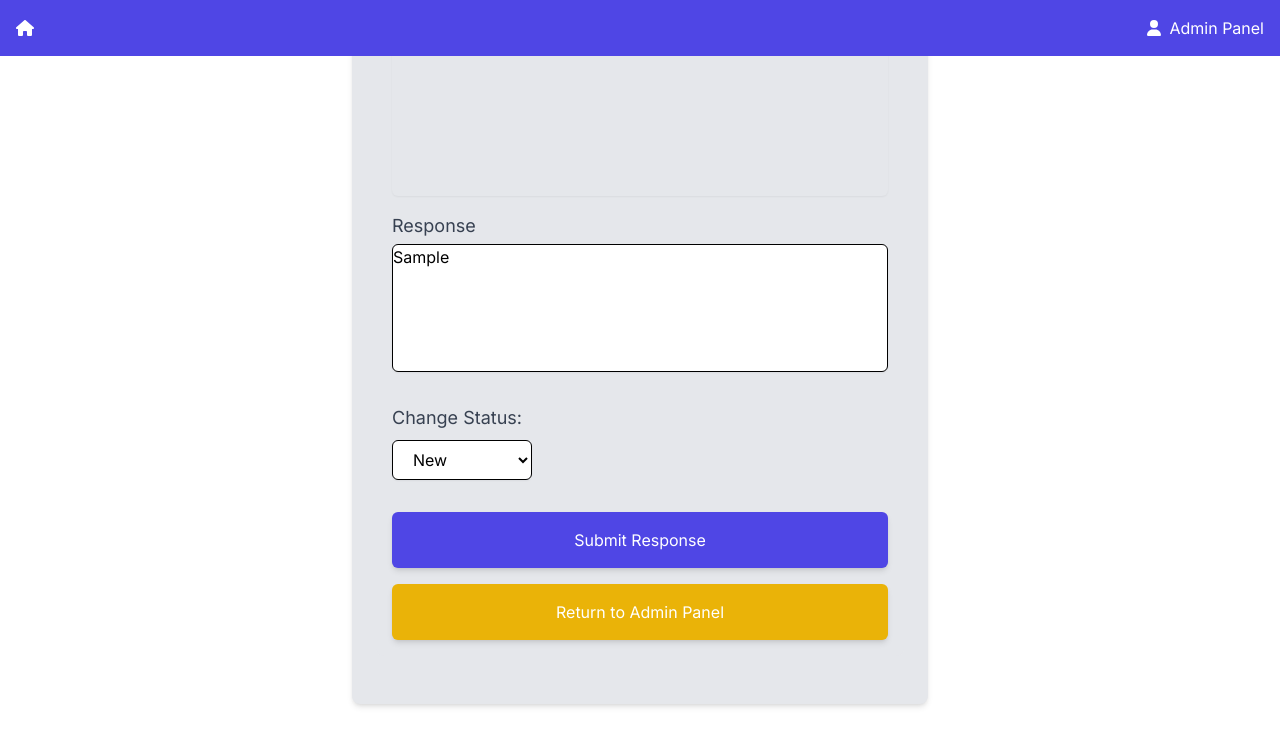
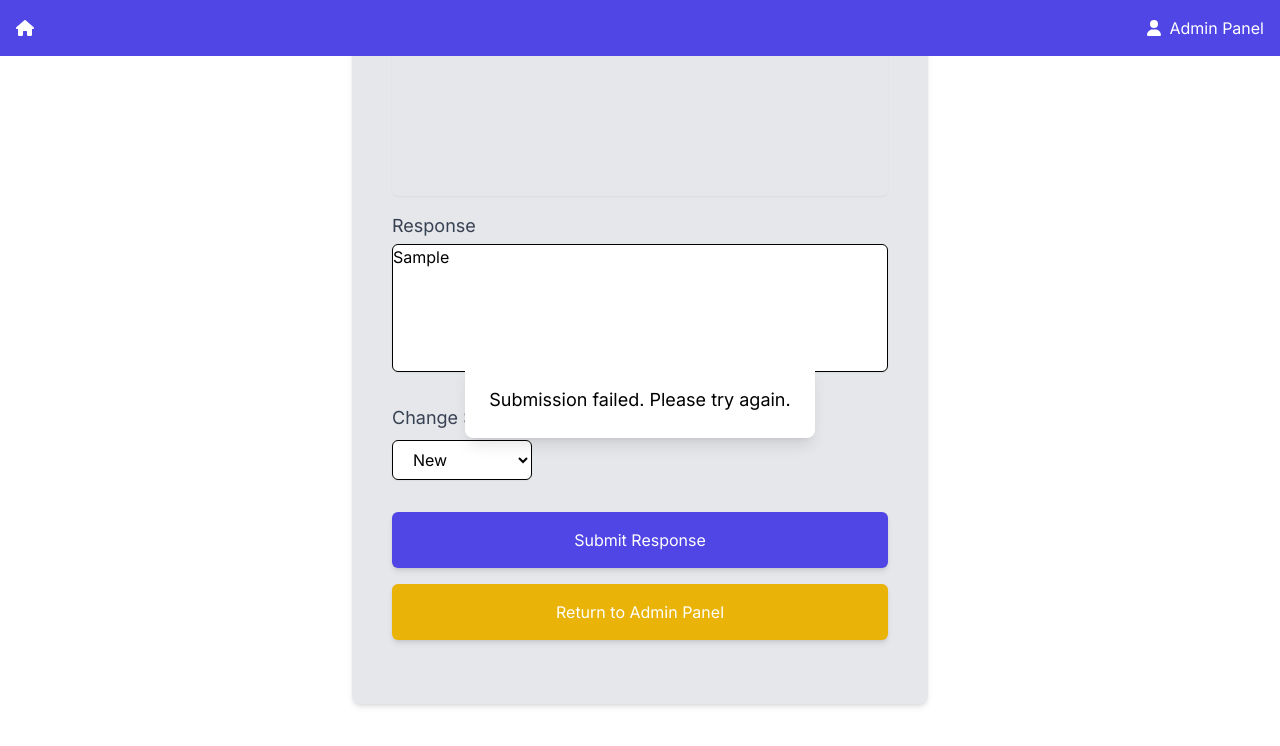
Before and after one commit to MattOSullivan06/zealthyhelpdesk, a Next.js app: page /Ticket/1 in a window 1280 px wide. Both pictures are taken after typing "Sample" into the empty fields and a click on the button "Submit Response". Shown: the top 746 px of the page. Built offline with nearby package versions, Linux system fonts and the light colour scheme; no server answers; the database is empty.

Commit message:
add on success model for ticket status or update submission

```diff
--- a/app/Ticket/[id]/page.tsx
+++ b/app/Ticket/[id]/page.tsx
@@ -13,6 +13,8 @@ export default function TicketResponse({ params }: { params: { id: string } }) {
   const [lastName, setLastName] = useState<string>("");
   const [email, setEmail] = useState<string>("");
   const [isLoading, setIsLoading] = useState<boolean>(false);
+  const [modalVisible, setModalVisible] = useState<boolean>(false);
+  const [modalMessage, setModalMessage] = useState<string>("");
 
   useEffect(() => {
     async function fetchData() {
@@ -44,8 +46,15 @@ export default function TicketResponse({ params }: { params: { id: string } }) {
       body: JSON.stringify({ response, status }),
     });
     if (res.status === 200) {
-      router.push("/AdminPanel");
-      router.refresh();
+      setModalMessage("Ticket status and response submitted successfully.");
+      setModalVisible(true);
+      setTimeout(() => {
+        router.push("/AdminPanel");
+        router.refresh();
+      }, 1500);
+    } else {
+      setModalMessage("Submission failed. Please try again.");
+      setModalVisible(true);
     }
     setIsLoading(false);
     console.log(`Would normally send email here with body: ${response}`);
@@ -125,6 +134,13 @@ export default function TicketResponse({ params }: { params: { id: string } }) {
           </div>
         </div>
       </form>
+      {modalVisible && (
+        <div className="fixed inset-0 z-50 flex items-center justify-center">
+          <div className="bg-white p-6 rounded-lg shadow-lg">
+            <p className="text-lg">{modalMessage}</p>
+          </div>
+        </div>
+      )}
     </div>
   );
 }
```
